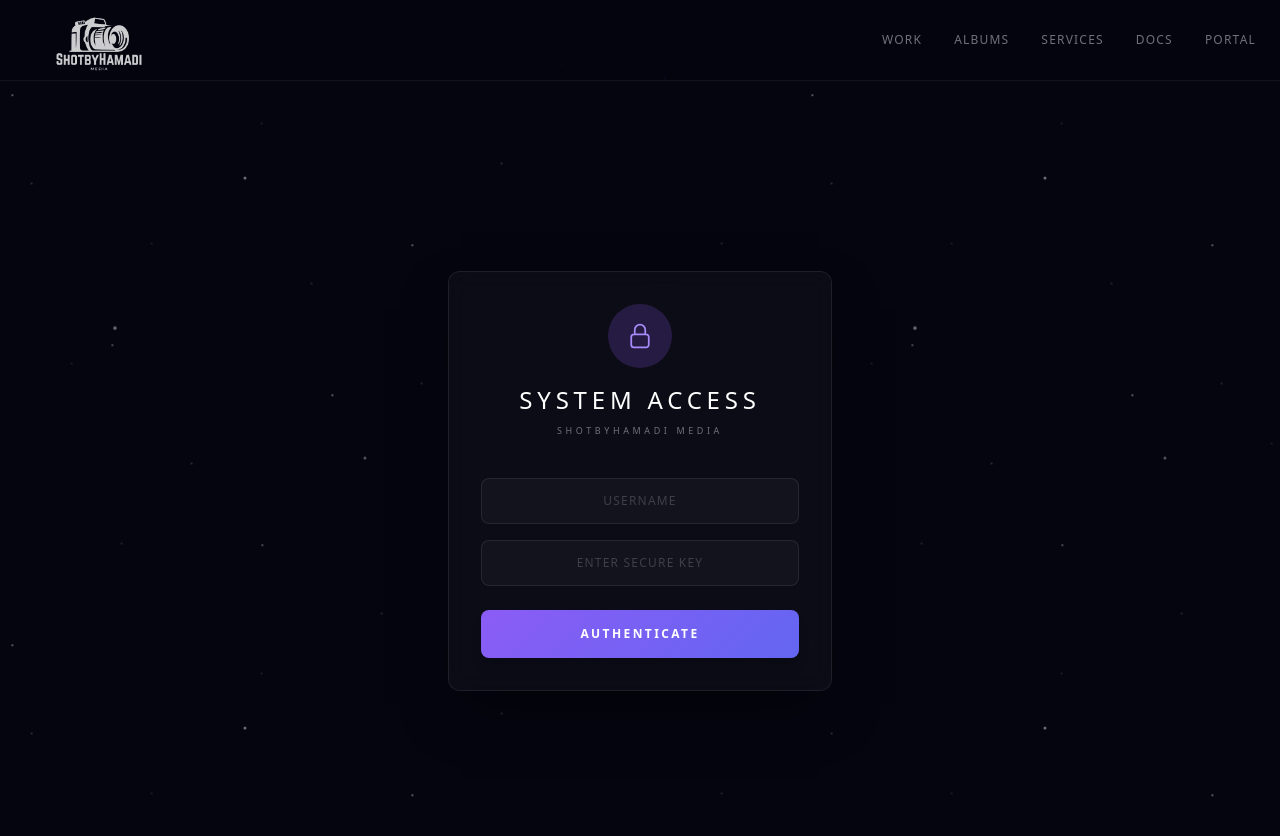
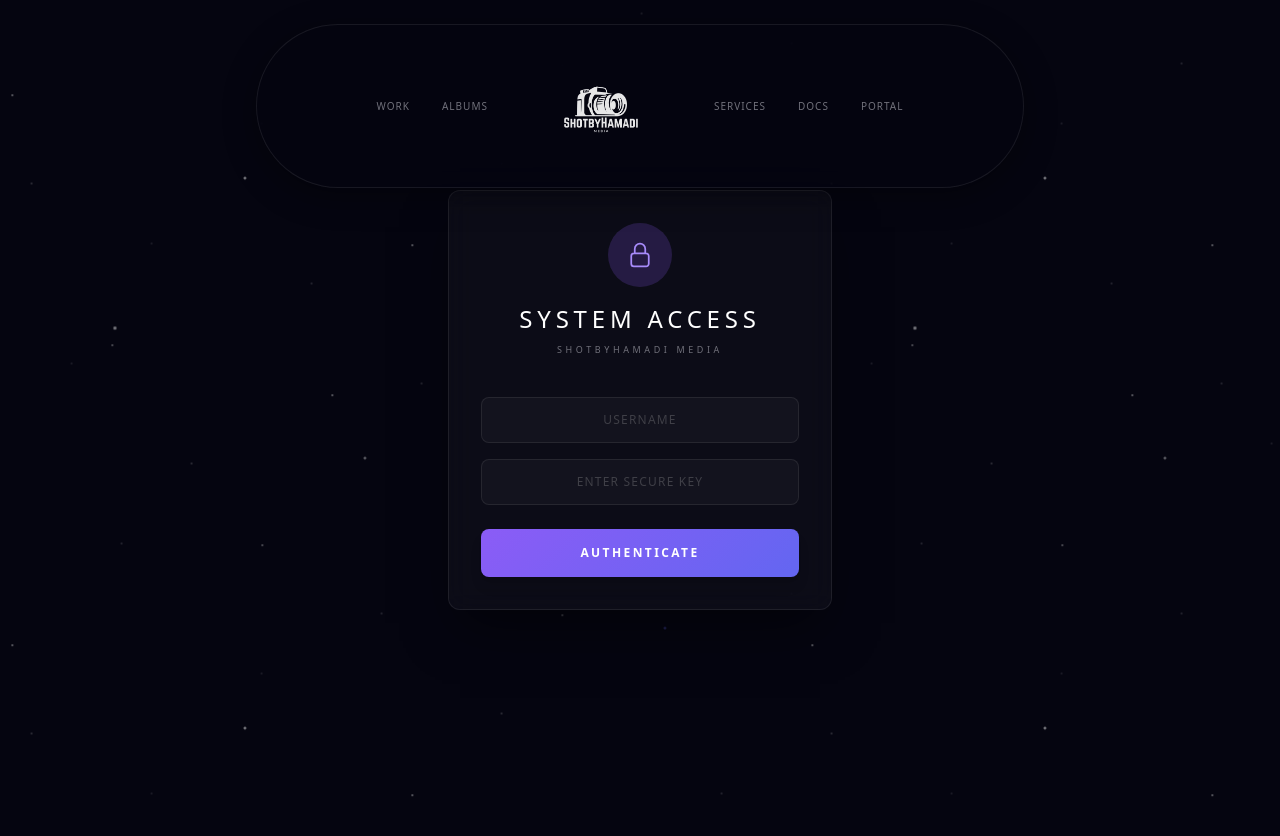
Before and after one commit to invrcared/shotbyhamadiweb, a Next.js app: page /admin/login in a window 1280 px wide. Shown: the top 836 px of the page. After the commit the page ends 800 px from the top, so only its background shows below. Built offline with nearby package versions, Linux system fonts and the light colour scheme.

Commit message:
feat: bento grid gallery, floating pill header, updated phone number

```diff
--- a/src/components/Header.tsx
+++ b/src/components/Header.tsx
@@ -9,9 +9,11 @@ export default function Header() {
     const [isMobileMenuOpen, setIsMobileMenuOpen] = useState(false);
     const pathname = usePathname();
 
-    const navLinks = [
+    const leftNavLinks = [
         { href: "/", label: "Work" },
         { href: "/albums", label: "Albums" },
+    ];
+    const rightNavLinks = [
         { href: "/services", label: "Services" },
         { href: "/docs", label: "Docs" },
         { href: "/portal", label: "Portal" },
@@ -21,54 +23,68 @@ export default function Header() {
         setIsMobileMenuOpen(!isMobileMenuOpen);
     };
 
-    return (
-        <>
-            <header className="sticky top-0 z-[100] w-full bg-[#050510]/70 backdrop-blur-xl border-b border-white/[0.06]">
-                <div className="max-w-7xl mx-auto px-6 h-20 flex items-center justify-between relative">
-                    <Link href="/" className="flex items-center group relative z-[110]" onClick={() => setIsMobileMenuOpen(false)}>
-                        <Image src="/white-transparent.png" alt="ShotByHamadi Logo" width={150} height={40} className="object-contain opacity-80 group-hover:opacity-100 transition-opacity duration-300" />
-                    </Link>
-
-                    {/* Desktop Navigation */}
-                    <nav className="hidden md:flex gap-8 items-center text-xs tracking-widest uppercase text-zinc-500">
-                        {navLinks.map((link) => {
+    const NavItem = ({ link }: { link: { href: string; label: string } }) => {
         const isActive = pathname === link.href || (link.href !== "/" && pathname.startsWith(link.href));
         return (
             <Link
-                                    key={link.href}
                 href={link.href}
-                                    className={`relative py-1 transition-colors duration-300 ${isActive
+                className={`relative py-1 transition-colors duration-300 text-[10px] tracking-widest uppercase font-medium ${isActive
                     ? "text-white"
-                                        : "hover:text-[#a78bfa]"
+                    : "text-zinc-500 hover:text-[#a78bfa]"
                     }`}
             >
                 {link.label}
                 {isActive && (
-                                        <span className="absolute -bottom-0.5 left-0 right-0 h-[2px] bg-gradient-to-r from-[#8b5cf6] to-[#6366f1] rounded-full" />
+                    <span className="absolute -bottom-1 left-0 right-0 h-[2px] bg-gradient-to-r from-[#8b5cf6] to-[#6366f1] rounded-full" />
                 )}
             </Link>
         );
-                        })}
-                    </nav>
+    };
 
-                    {/* Mobile Menu Icon */}
+    return (
+        <>
+            <header className="fixed top-6 left-1/2 -translate-x-1/2 z-[100] w-full max-w-[90%] md:max-w-2xl lg:max-w-3xl transition-all duration-300">
+                <div className="flex items-center justify-between md:justify-center md:gap-10 rounded-full bg-[#050510]/70 backdrop-blur-xl border border-white/[0.08] shadow-[0_8px_32px_0_rgba(0,0,0,0.36)] px-6 md:px-10 py-3 md:py-4">
+
+                    {/* Mobile View: Logo & Hamburger */}
+                    <div className="md:hidden flex items-center justify-between w-full">
+                        <Link href="/" className="flex items-center group" onClick={() => setIsMobileMenuOpen(false)}>
+                            <Image src="/white-transparent.png" alt="ShotByHamadi Logo" width={110} height={30} className="object-contain opacity-90 group-hover:opacity-100 transition-opacity duration-300" />
+                        </Link>
                         <button
-                        className="md:hidden flex flex-col justify-center items-center w-8 h-8 gap-1.5 relative z-[110]"
+                            className="flex flex-col justify-center items-center w-8 h-8 gap-1.5 relative z-[110]"
                             onClick={toggleMobileMenu}
                             aria-label="Toggle Mobile Menu"
                         >
-                        <span className={`block w-6 h-0.5 bg-white transition-all duration-300 ease-in-out ${isMobileMenuOpen ? "rotate-45 translate-y-2" : ""}`}></span>
-                        <span className={`block w-6 h-0.5 bg-white transition-all duration-300 ease-in-out ${isMobileMenuOpen ? "opacity-0" : "opacity-100"}`}></span>
-                        <span className={`block w-6 h-0.5 bg-white transition-all duration-300 ease-in-out ${isMobileMenuOpen ? "-rotate-45 -translate-y-2" : ""}`}></span>
+                            <span className={`block w-5 h-0.5 bg-white transition-all duration-300 ease-in-out ${isMobileMenuOpen ? "rotate-45 translate-y-2" : ""}`}></span>
+                            <span className={`block w-5 h-0.5 bg-white transition-all duration-300 ease-in-out ${isMobileMenuOpen ? "opacity-0" : "opacity-100"}`}></span>
+                            <span className={`block w-5 h-0.5 bg-white transition-all duration-300 ease-in-out ${isMobileMenuOpen ? "-rotate-45 -translate-y-2" : ""}`}></span>
                         </button>
+                    </div>
+
+                    {/* Desktop View: Left Links */}
+                    <nav className="hidden md:flex gap-8 items-center">
+                        {leftNavLinks.map((link) => <NavItem key={link.href} link={link} />)}
+                    </nav>
+
+                    {/* Desktop View: Center Logo */}
+                    <Link href="/" className="hidden md:flex items-center group relative shrink-0 mx-2">
+                        <Image src="/white-transparent.png" alt="ShotByHamadi Logo" width={130} height={35} className="object-contain opacity-90 group-hover:opacity-100 group-hover:scale-105 transition-all duration-300" />
+                        <div className="absolute inset-0 bg-white/5 rounded-full filter blur-xl opacity-0 group-hover:opacity-100 transition-opacity duration-500 pointer-events-none" />
+                    </Link>
+
+                    {/* Desktop View: Right Links */}
+                    <nav className="hidden md:flex gap-8 items-center">
+                        {rightNavLinks.map((link) => <NavItem key={link.href} link={link} />)}
+                    </nav>
                 </div>
             </header>
 
             {/* Mobile Navigation Overlay */}
             {isMobileMenuOpen && (
-                <div className="md:hidden fixed inset-0 top-20 z-[90] bg-[#050510]/95 backdrop-blur-2xl animate-fade-in flex flex-col items-center justify-center border-t border-white/[0.06]">
+                <div className="md:hidden fixed inset-0 z-[90] bg-[#050510]/95 backdrop-blur-2xl animate-fade-in flex flex-col items-center justify-center pt-24">
                     <nav className="flex flex-col gap-8 items-center text-center w-full h-full overflow-y-auto py-12 px-6">
-                        {navLinks.map((link) => {
+                        {[...leftNavLinks, ...rightNavLinks].map((link) => {
                             const isActive = pathname === link.href;
                             return (
                                 <Link
@@ -82,7 +98,8 @@ export default function Header() {
                             );
                         })}
                         <div className="mt-auto pt-10 border-t border-white/[0.06] w-48 text-center flex flex-col gap-4 pb-10">
-                            <a href="mailto:contact@shotbyhamadi.com" className="text-[10px] text-[#a78bfa] uppercase tracking-widest hover:text-white transition-colors">Contact Studio</a>
+                            <a href="tel:4236714987" className="text-[10px] text-[#a78bfa] uppercase tracking-widest hover:text-white transition-colors">Call Studio</a>
+                            <a href="mailto:contact@shotbyhamadi.com" className="text-[10px] text-[#a78bfa] uppercase tracking-widest hover:text-white transition-colors">Email Studio</a>
                             <div className="flex gap-6 justify-center text-zinc-600 mt-2">
                                 <a href="https://www.instagram.com/shotbyhamadi/" target="_blank" rel="noopener noreferrer" className="hover:text-[#a78bfa] transition-colors">IG</a>
                                 <a href="https://www.tiktok.com/@shotbyhamadi" target="_blank" rel="noopener noreferrer" className="hover:text-[#a78bfa] transition-colors">TT</a>
```
Also changed, not shown: src/app/page.tsx (+14 -15 lines). Lines whose indentation alone changed are shown as unchanged.
